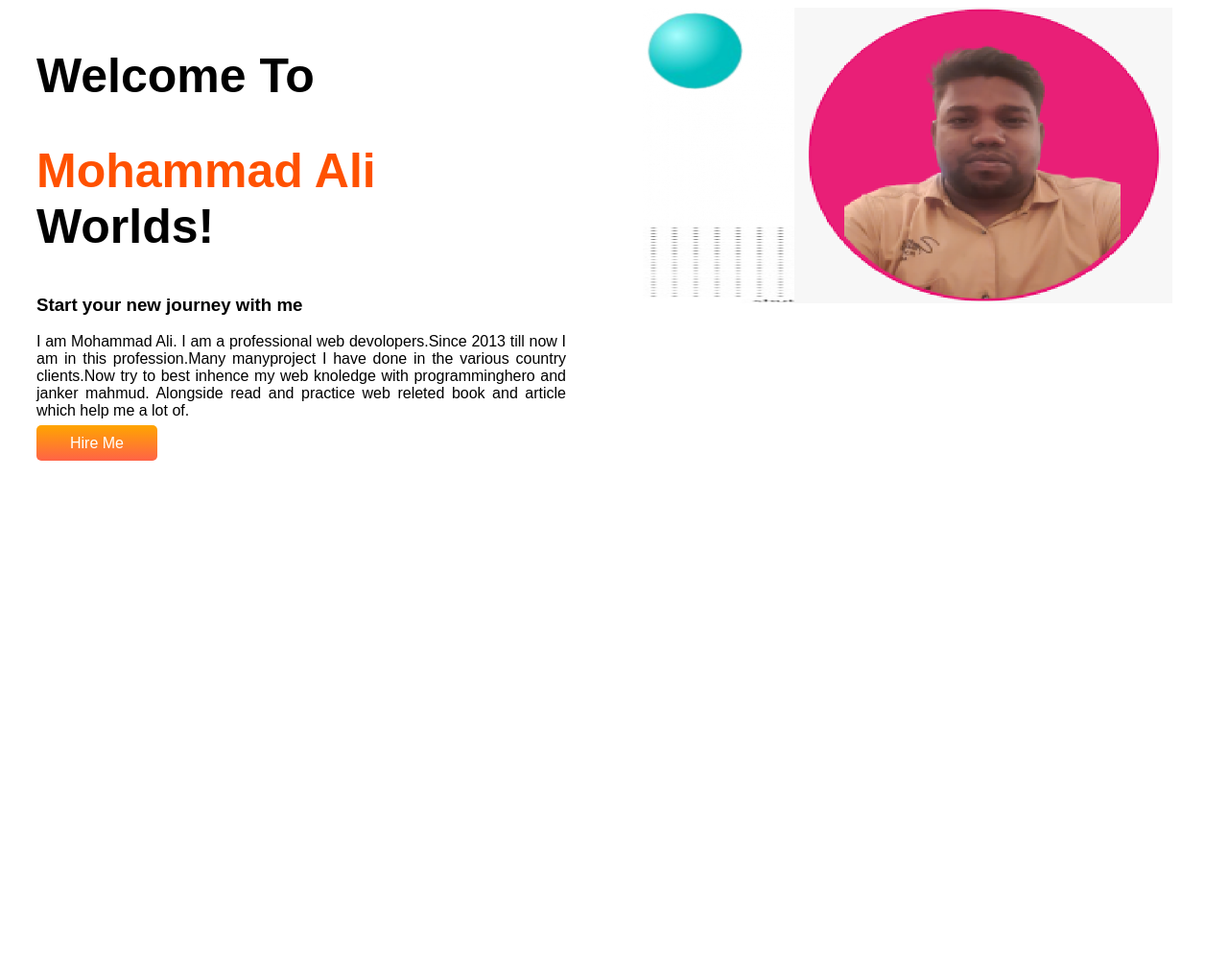
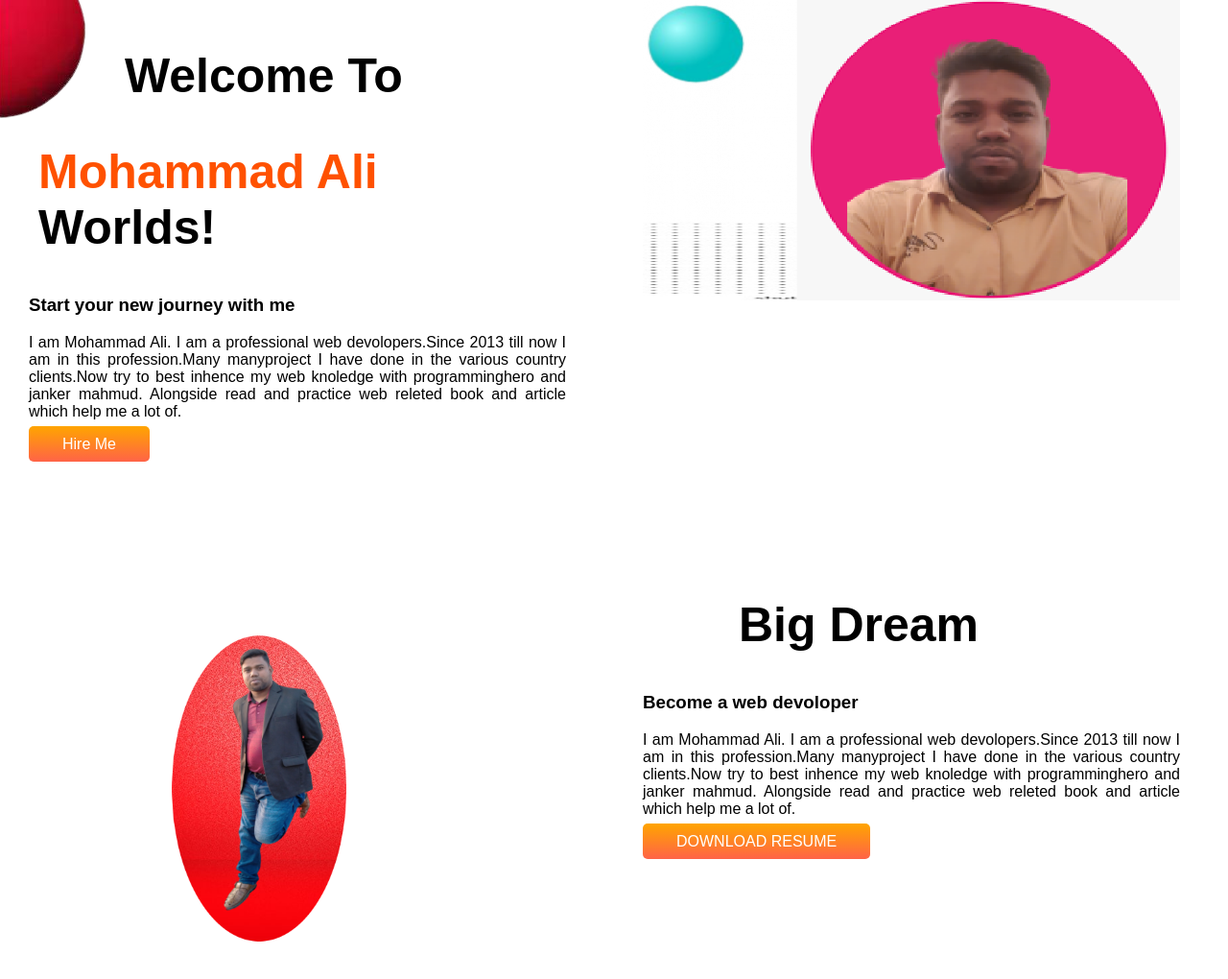
Before and after one commit to Mdali5502/myblogsite, a plain HTML site: page index.html in a window 1280 px wide. Shown: the whole page at 96% size. Before the commit the page ends 800 px from the top, so only its background shows below. Drawn offline with Linux system fonts and the light colour scheme.

Commit message:
myblogsite

```diff
--- a/index.html
+++ b/index.html
@@ -14,9 +14,9 @@
 <body>
 
 
-    <section>
+    <section class="back-image">
         <div class="half-width">
-            <h1>Welcome To</h1>
+            <h2>Welcome To</h2>
             <h1><span>Mohammad Ali</span> Worlds!</h1>
             <h3>Start your new journey with me</h3>
             <p>I am Mohammad Ali. I am a professional web devolopers.Since 2013 till now I am in this profession.Many
@@ -27,11 +27,25 @@
             <a class="button" href="#">Hire Me</a>
         </div>
 
+        <div class="half-width"> <img src="header.png" alt="ali">
+        </div>
 
 
 
-        <div class="half-width"> <img src="header.png" alt="ali">
+    </section>
+    <section class="Big Dream">
+        <div class="half-width"><img src="ali-red.png" alt=""></div>
+        <div class="half-width">
+            <h2>Big Dream</h2>
+            <h3>Become a web devoloper</h3>
+            <p>I am Mohammad Ali. I am a professional web devolopers.Since 2013 till now I am in this profession.Many
+                manyproject I have done in the various country clients.Now try to best inhence my web knoledge with
+                programminghero and janker mahmud. Alongside read and practice web releted book and article which help
+                me a lot of.</p>
+            <a class="button" href="#">DOWNLOAD RESUME</a>
         </div>
+
+
 
 
 
--- a/style.css
+++ b/style.css
@@ -1,30 +1,40 @@
 body{
     font-family:  sans-serif;
+    margin: 0px;
 }
 span{
     color: rgb(255, 81, 0);
 }
 h1{
     font-size: 50px;
+    margin-left: 10px;
+
+}
+h2{
+    font-size: 50px;
+    margin-top: 50px;
+    margin-left: 100px;
 }
 section{
     display: flex;
+    margin-bottom: 100px;
 }
+
 .half-width{
     width: 50%;
     padding-left: 10px;
    margin-right: 50px;
    margin-left: 20px;
+}
 
-
-
-}
 p{
     text-align: justify;
 }
+
 .half-width img{
     width: 100%;
 }
+
 .button{
     text-decoration: none;
     border: 1px solid black;
@@ -34,3 +44,8 @@ p{
     padding: 10px 35px;
     border-radius: 5px;
 }
+.back-image{
+    background-image: url(rectangular.png);
+    background-repeat: no-repeat;
+
+}
```
